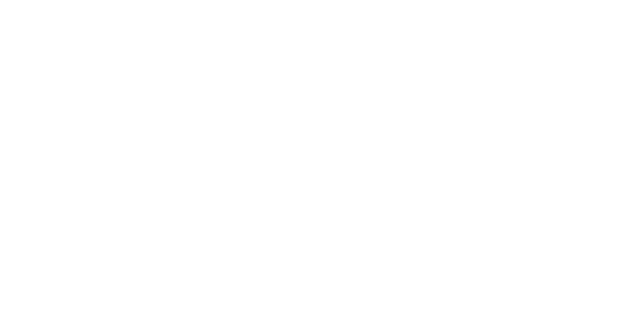
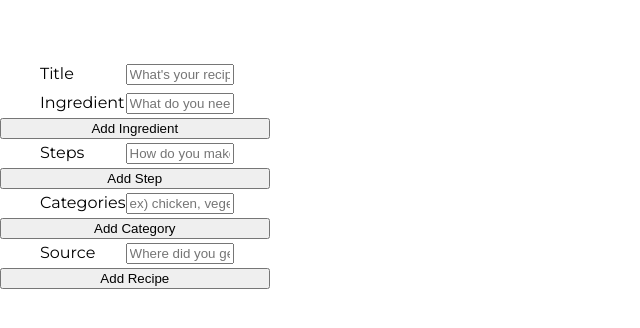
Before and after one commit to Build-Week-Secret-Family-Recipes1/front-end, a React (Create React App) app: page / in a window 1280 px wide. Shown: the top 328 px of the page, without its empty margins (0-640 px from the left). Built offline with nearby package versions, Linux system fonts and the light colour scheme.

Commit message:
tried to fix the state for the ingredients and it did not work at all

```diff
--- a/src/App.js
+++ b/src/App.js
@@ -6,6 +6,8 @@ import Logout from "./components/Logout";
 import RegisterUser from "./components/RegisterUser";
 import PrivateRoute from "./components/PrivateRoute";
 import "./styles.scss";
+
+import RecipeForm from './components/RecipeForm'
 
 function App(props) {
   const [loggedIn, setLoggedIn] = useState(false);
@@ -36,6 +38,7 @@ function App(props) {
           <Route path="/register" render={(props)=> <RegisterUser {...props} func={login} />}/>
           {/* {!loggedIn?<Route render={(props)=> <Login {...props} func={login} />}/>:<PrivateRoute component={} />} */}
         </Switch>
+        <RecipeForm/>
       </div>
     </Router>
   );
--- a/src/components/RecipeForm.js
+++ b/src/components/RecipeForm.js
@@ -4,43 +4,68 @@ function RecipeForm() {
     const [recipeState, setRecipeState] = useState({
         title: '',
         source: '',
+        /* amount: [],
+        unit: [], */
         ingredients: [],
         steps: [],
         tags: []
     });
 
-    const [ingredientState, setIngredientState] = useState({
+    /* const [ingredientState, setIngredientState] = useState({
         amount: '',
         unit: '',
         ingredient: ''
-    })
+    }) */
 
     //state for ingredients?
     //state for steps?
     //state for tags?
+    let ingredientArray = [];
 
     const inputChange = e => {
+        const newIngredient = e.target.name === 'ingredients' ? e.target.value : null;
         setRecipeState({ ...recipeState, [e.target.name]: e.target.value });
+        ingredientArray.push(newIngredient);
         console.log(recipeState);
-        console.log(ingredientState);
+        console.log(newIngredient);
+        console.log(ingredientArray);
     };
 
-    const inputIngredientChange = e => {
+    /* const inputIngredientChange = e => {
         setIngredientState({ ...ingredientState, [e.target.name]: e.target.value });
-    };
+    }; */
+
+
 
     const addIngredient = e => {
         e.preventDefault();
-        console.log('Ingredient added!');
-        const newIngredient = `${ingredientState.amount} ${ingredientState.unit} ${ingredientState.ingredient}`;
-        setRecipeState([...recipeState.ingredients, newIngredient]);
-        setIngredientState({
-            amount: '',
-            unit: '',
-            ingredient: ''
+
+        /* console.log('ingredientState',ingredientState);
+
+        console.log("Hello, from the end of addIngredient")
+
+        let newIngredient = `${ingredientState.amount} ${ingredientState.unit} ${ingredientState.ingredient}`;
+
+        console.log('newIngredient:',newIngredient); */
+
+        ingredientArray.push(newIngredient);
+
+        console.log('ingredientArray:',ingredientArray);
+
+        /* setRecipeState({...recipeState, ingredients: }); */
+
+        console.log('recipeState:', recipeState);
+
+        /* let ingredientArray = recipeState.ingredient.map((ingredient, i) => {
+            const newIngredient = `${recipeState.amount(i)} ${recipeState.unit(i)} ${ingredient}}`;
+            console.log(newIngredient);
+            return (
+                <p>{newIngredient}</p>
+            )
         });
-        console.log(newIngredient)
-        console.log("Hello, from the end of addIngredient")
+
+        console.log(ingredientArray); */
+
         //could create an ingredient array, add newIngredient to it, and use that array to set recipeState and render a list of ingredients to page
     }
 
@@ -63,7 +88,7 @@ function RecipeForm() {
                     onChange={inputChange}
                 />
             </label>
-            <label htmlFor="amount">
+            {/* <label htmlFor="amount">
                 Amount
                 <input
                     type="text"
@@ -82,16 +107,16 @@ function RecipeForm() {
                     value={ingredientState.unit}
                     onChange={inputIngredientChange}
                 />
-            </label>
-            <label htmlFor="ingredient">
+            </label> */}
+            <label htmlFor="ingredients">
                 Ingredient
                 <input
                     type="text"
-                    name="ingredient"
-                    id="ingredient"
+                    name="ingredients"
+                    id="ingredients"
                     placeholder="What do you need for your recipe?"
-                    value={ingredientState.ingredient}
-                    onChange={inputIngredientChange}
+                    value={recipeState.ingredients}
+                    onChange={inputChange}
                 />
             </label>
             <button onClick={addIngredient}>Add Ingredient</button>
```
